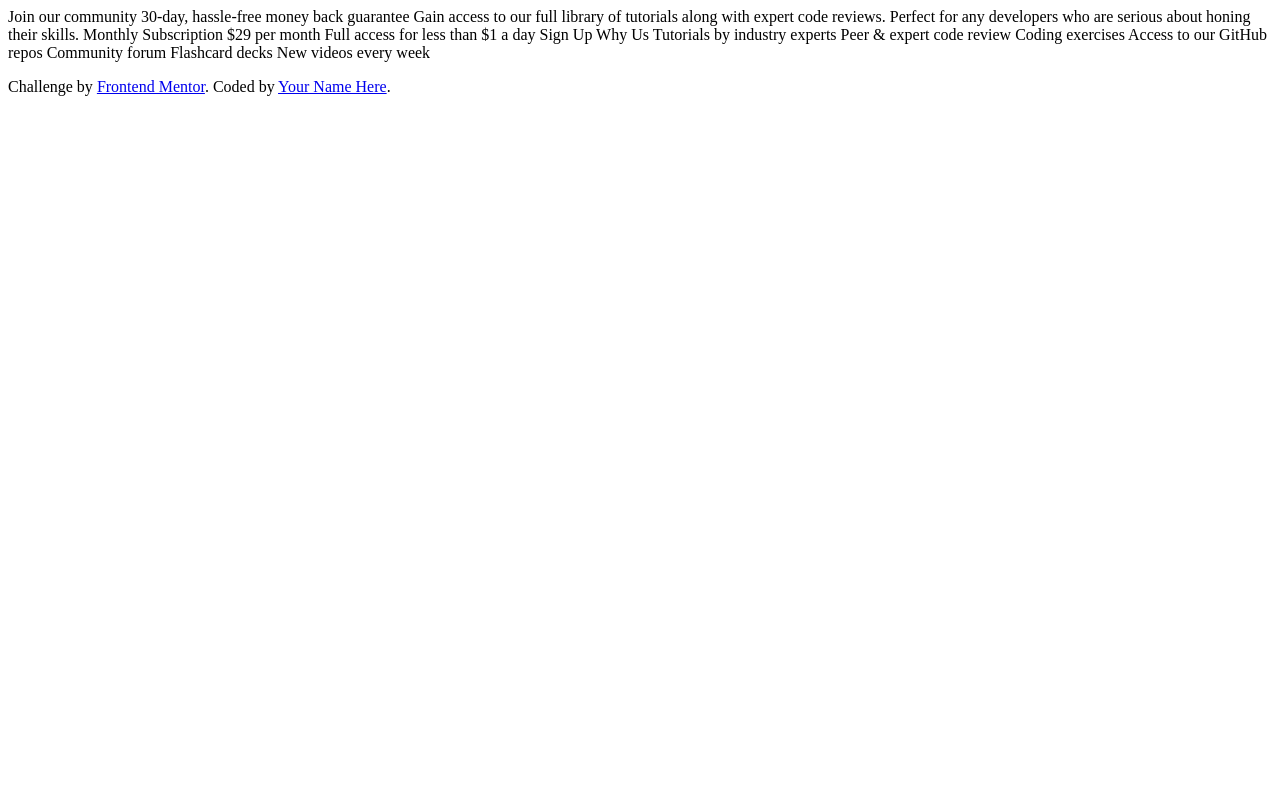
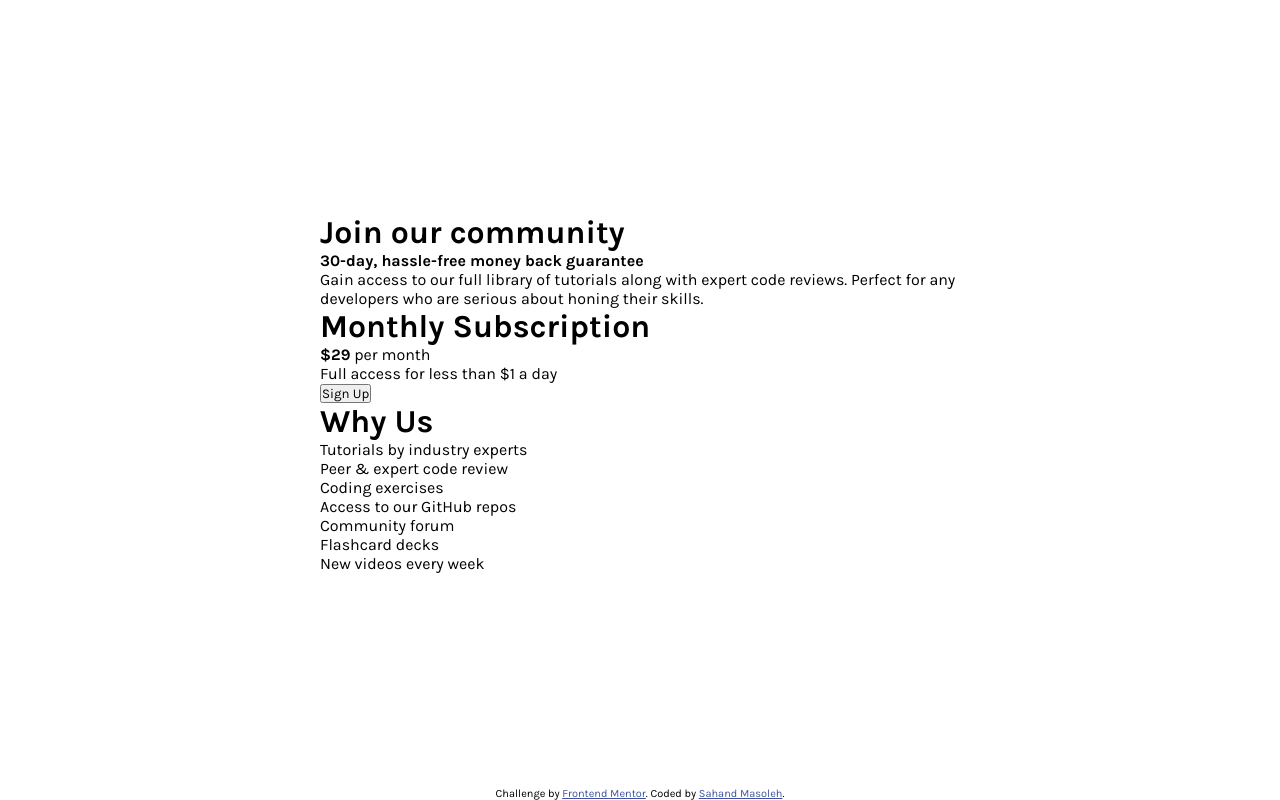
Before and after one commit to sahand-masoleh/fem-14-single-price-grid-component, a plain HTML site: page index.html in a window 1280 px wide. Drawn offline with Linux system fonts and the light colour scheme.

Commit message:
[HTML] markup

```diff
--- a/index.html
+++ b/index.html
@@ -5,39 +5,39 @@
   <meta charset="UTF-8">
   <meta name="viewport" content="width=device-width, initial-scale=1.0">
   <link rel="icon" type="image/png" sizes="32x32" href="./images/favicon-32x32.png">
+  <link rel="stylesheet" href="style.css">
   <title>Frontend Mentor | Single Price Grid Component</title>
 </head>
 
 <body>
-  Join our community
-
-  30-day, hassle-free money back guarantee
-
-  Gain access to our full library of tutorials along with expert code reviews.
-  Perfect for any developers who are serious about honing their skills.
-
-  Monthly Subscription
-
-  &dollar;29 per month
-
-  Full access for less than &dollar;1 a day
-
-  Sign Up
-
-  Why Us
-
-  Tutorials by industry experts
-  Peer &amp; expert code review
-  Coding exercises
-  Access to our GitHub repos
-  Community forum
-  Flashcard decks
-  New videos every week
-
+  <main id="card">
+    <div id="join">
+      <h1>Join our community</h1>
+      <strong>30-day, hassle-free money back guarantee</strong>
+      <p>Gain access to our full library of tutorials along with expert code reviews.
+        Perfect for any developers who are serious about honing their skills.</p>
+    </div>
+    <div id="sign-up">
+      <h1>Monthly Subscription</h1>
+      <p id="price"><strong>&dollar;29</strong> per month</p>
+      <p>Full access for less than &dollar;1 a day</p>
+      <button>Sign Up</button>
+    </div>
+    <div id="why">
+      <h1>Why Us</h1>
+      <p>Tutorials by industry experts</p>
+      <p>Peer &amp; expert code review</p>
+      <p>Coding exercises</p>
+      <p>Access to our GitHub repos</p>
+      <p>Community forum</p>
+      <p>Flashcard decks</p>
+      <p>New videos every week</p>
+    </div>
+  </main>
   <footer>
     <p class="attribution">
       Challenge by <a href="https://www.frontendmentor.io?ref=challenge" target="_blank">Frontend Mentor</a>.
-      Coded by <a href="#">Your Name Here</a>.
+      Coded by <a href="#">Sahand Masoleh</a>.
     </p>
   </footer>
 </body>
--- a/style.css
+++ b/style.css
@@ -15,6 +15,20 @@
 	/* ### neutral */
 	--light-gray: hsl(204, 43%, 93%);
 	--grayish-blue: hsl(218, 22%, 67%);
+
+	--margin: 2em;
+}
+
+body {
+	min-height: 100vh;
+	display: grid;
+	place-items: center;
+	grid-template-rows: 1fr auto;
+}
+
+#card {
+	max-width: 40em;
+	margin: 1em;
 }
 
 /* FOOTER */
```
